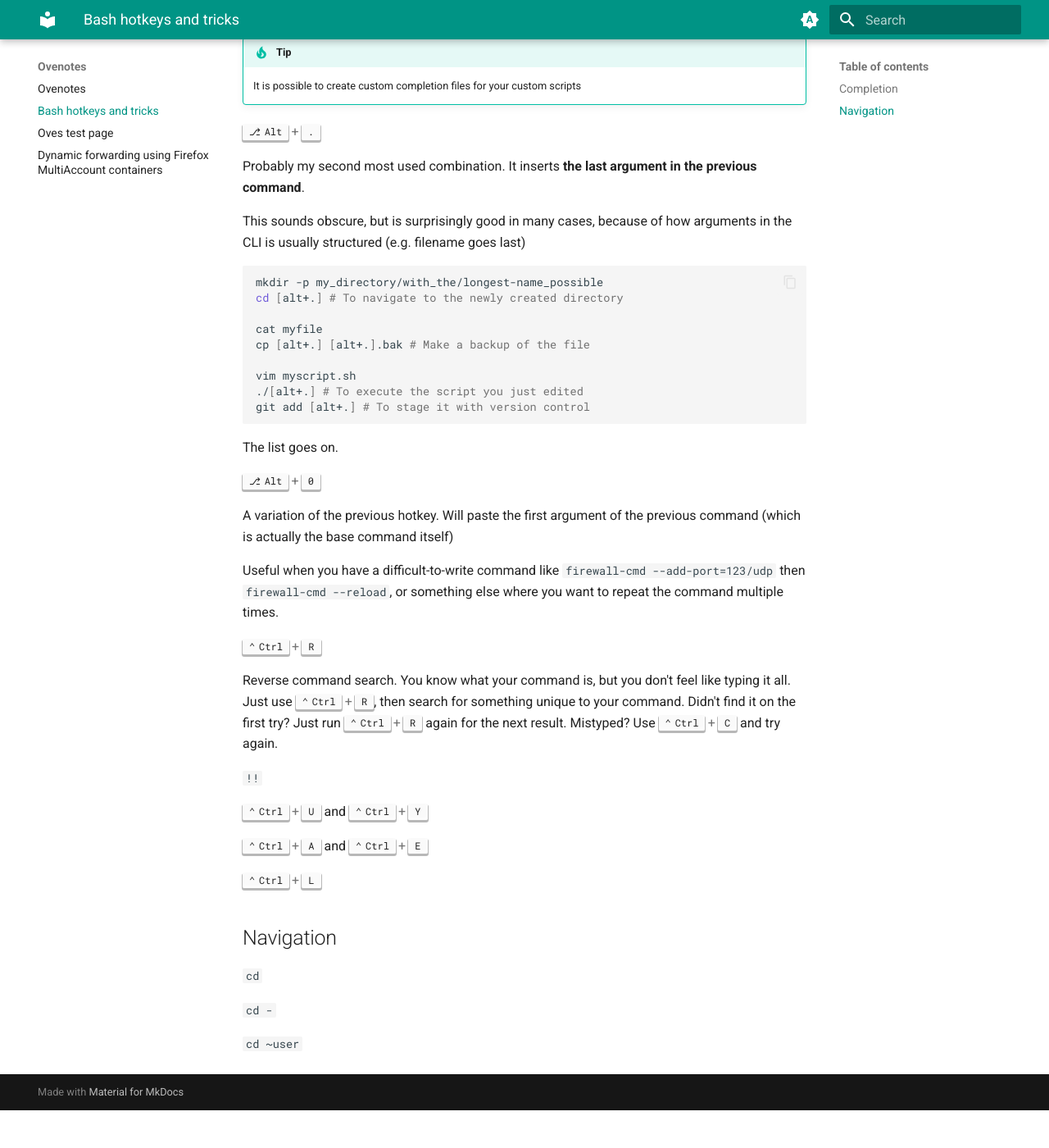
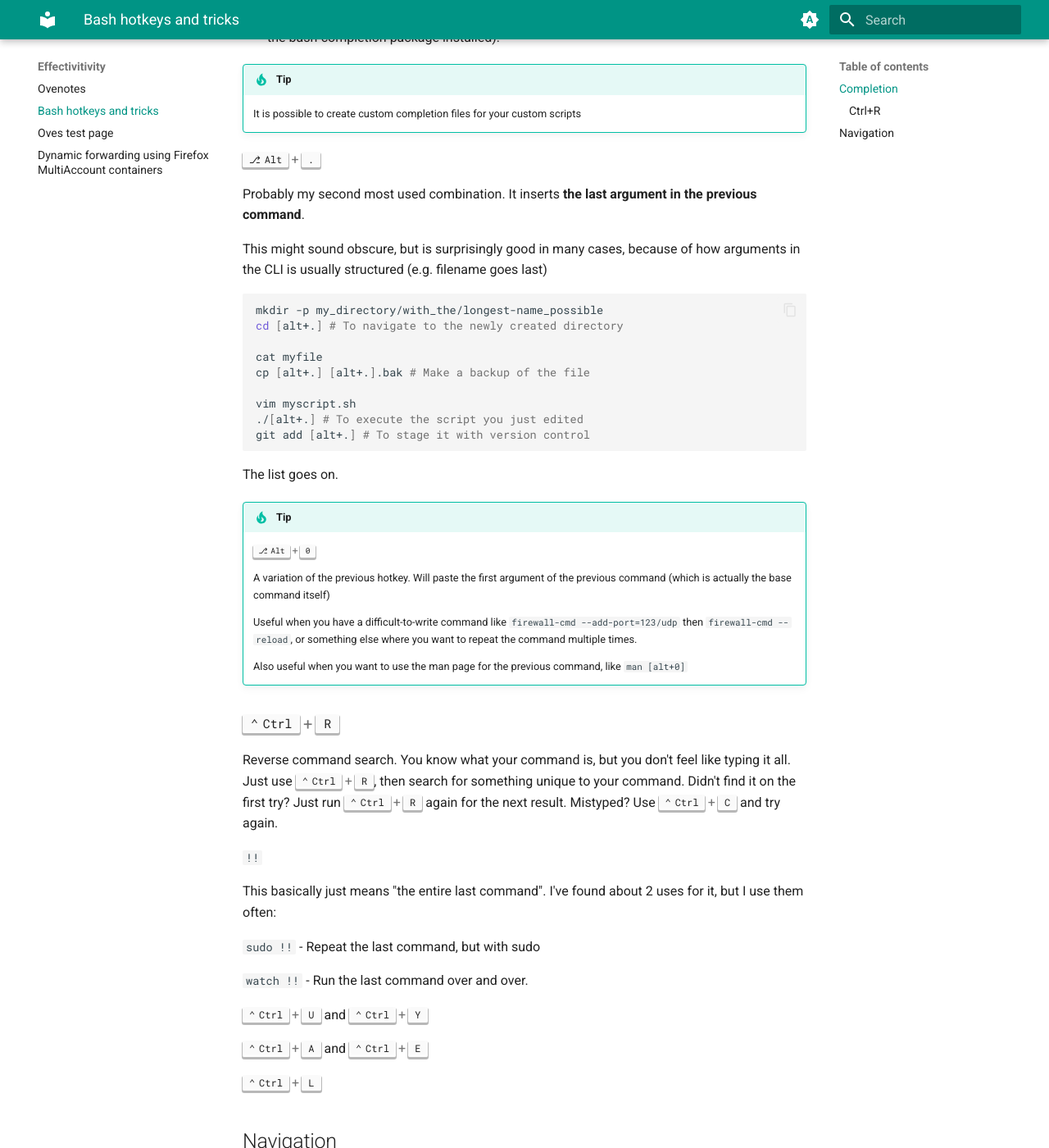
Before and after one commit to oveee92/oveee92.github.io, an MkDocs documentation site: the page built from docs/bash_hotkeys.md, in a window 1280 px wide and 1400 px high, scrolled down 465 px. Shown: the whole window at 82% size. Built offline with MkDocs 1.6.1 and Material for MkDocs 9.7.7, drawn with Linux system fonts in a browser that asks for light colours; before the commit the page ends 1819 px from its top, so only the background shows below that; some of the changed text lies outside the part shown.

Commit message:
Added more stuff, renamed the blog

````diff
--- a/docs/bash_hotkeys.md
+++ b/docs/bash_hotkeys.md
@@ -17,12 +18,13 @@ good measure. It never hurts, sometimes does nothing, mostly helps.
 
     It is possible to create custom completion files for your custom scripts
 
+
 ++alt+period++
 
 Probably my second most used combination. It inserts **the last argument in the previous command**.
 
-This sounds obscure, but is surprisingly good in many cases, because of how arguments in the CLI
-is usually structured (e.g. filename goes last)
+This might sound obscure, but is surprisingly good in many cases, because of how arguments in the
+CLI is usually structured (e.g. filename goes last)
 
 ```bash
 mkdir -p my_directory/with_the/longest-name_possible
@@ -39,21 +41,34 @@ git add [alt+.] # To stage it with version control
 
 The list goes on.
 
-++alt+0++
+!!! tip
 
-A variation of the previous hotkey. Will paste the first argument of the previous command (which is
-actually the base command itself)
+    ++alt+0++
 
-Useful when you have a difficult-to-write command like `firewall-cmd --add-port=123/udp` then
-`firewall-cmd --reload`, or something else where you want to repeat the command multiple times.
+    A variation of the previous hotkey. Will paste the first argument of the previous command (which is
+    actually the base command itself)
 
-++ctrl+r++
+    Useful when you have a difficult-to-write command like `firewall-cmd --add-port=123/udp` then
+    `firewall-cmd --reload`, or something else where you want to repeat the command multiple times.
+
+    Also useful when you want to use the man page for the previous command, like `man [alt+0]`
+
+
+### ++ctrl+r++
 
 Reverse command search. You know what your command is, but you don't feel like typing it all.
 Just use ++ctrl+r++, then search for something unique to your command. Didn't find it on the first
 try? Just run ++ctrl+r++ again for the next result. Mistyped? Use ++ctrl+c++ and try again.
 
 `!!`
+
+This basically just means "the entire last command". I've found about 2 uses for it, but I use them
+often:
+
+`sudo !!` - Repeat the last command, but with sudo
+
+`watch !!` - Run the last command over and over.
+
 
 ++ctrl+u++ and ++ctrl+y++
 
--- a/mkdocs.yml
+++ b/mkdocs.yml
@@ -1,4 +1,4 @@
-site_name: Ovenotes
+site_name: Effectivitivity
 
 theme:
   name: material
````
Also changed, not shown: other parts of docs/bash_hotkeys.md (+1 -0 lines).
